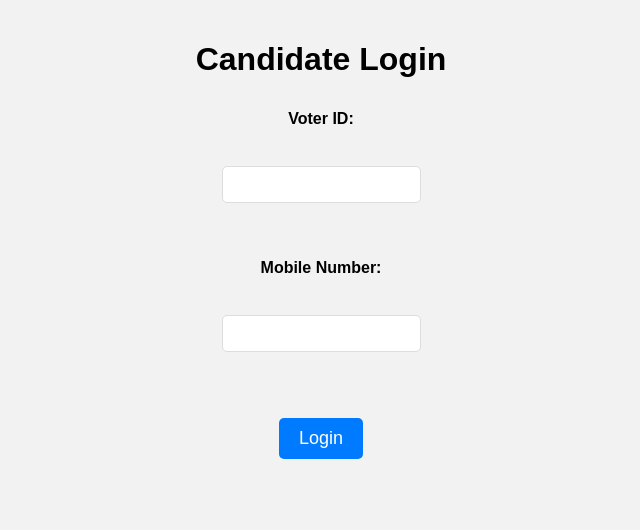
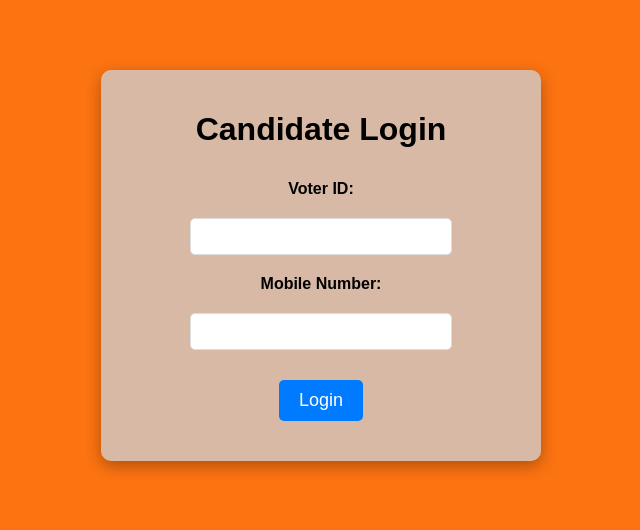
Before and after one commit to Viraj2722/online-voting-system, a Django app: page /candidatelogin/ in a window 1280 px wide. Shown: the top 530 px of the page, without its empty margins (319-959 px from the left). Run offline with Django 5.2, Linux system fonts and the light colour scheme; some libraries are stand-ins or nearby versions.

Commit message:
css updated

```diff
--- a/votingsystem/templates/candidatelogin.html
+++ b/votingsystem/templates/candidatelogin.html
@@ -5,12 +5,12 @@
     <meta charset="UTF-8">
     <meta name="viewport" content="width=device-width, initial-scale=1.0">
     <title>Candidate Login</title>
-</head>
-
-<body>
     <style>
         body {
-            background-color: #f2f2f2;
+            /* background-image: url('https://plus.unsplash.com/premium_photo-1708938893183-ef7b1362c33b?q=80&w=1470&auto=format&fit=crop&ixlib=rb-4.0.3&ixid=M3wxMjA3fDB8MHxwaG90by1wYWdlfHx8fGVufDB8fHx8fA%3D%3D'); */
+            background-size: cover;
+            background-position: center;
+            background-color: #fc7311;
             font-family: Arial, sans-serif;
             margin: 0;
             padding: 20px;
@@ -22,6 +22,16 @@
 
         h1 {
             text-align: center;
+            color: #000000;
+        }
+
+        .login-box {
+            background-color: rgba(207, 203, 203, 0.8);
+            padding: 20px;
+            border-radius: 10px;
+            max-width: 400px;
+            margin: 50px auto;
+            box-shadow: 0 5px 15px rgba(0, 0, 0, 0.3);
         }
 
         form {
@@ -34,6 +44,7 @@
         form label {
             margin: 10px 0;
             font-weight: bold;
+            color: #000000;
         }
 
         form input[type="text"] {
@@ -41,6 +52,7 @@
             margin: 10px 0;
             border-radius: 5px;
             border: 1px solid #ddd;
+            width: 60%;
         }
 
         button:hover {
@@ -68,17 +80,22 @@
             transition: background-color 0.3s;
         }
     </style>
-    <h1>Candidate Login</h1>
-    <form method="POST" action="{% url 'candidatelogin' %}">
-        {% csrf_token %}
-        <label for="voter_id">Voter ID:</label><br>
-        <input type="text" id="voter_id" name="voter_id" required><br><br>
+</head>
 
-        <label for="mobileno">Mobile Number:</label><br>
-        <input type="text" id="mobileno" name="mobileno" required><br><br>
+<body>
+    <div class="login-box">
+        <h1>Candidate Login</h1>
+        <form method="POST" action="{% url 'candidatelogin' %}">
+            {% csrf_token %}
+            <label for="voter_id">Voter ID:</label>
+            <input type="text" id="voter_id" name="voter_id" required>
 
-        <button id="submit" type="submit">Login</button>
-    </form>
+            <label for="mobileno">Mobile Number:</label>
+            <input type="text" id="mobileno" name="mobileno" required>
+
+            <button id="submit" type="submit">Login</button>
+        </form>
+    </div>
 </body>
 
 </html>
```
